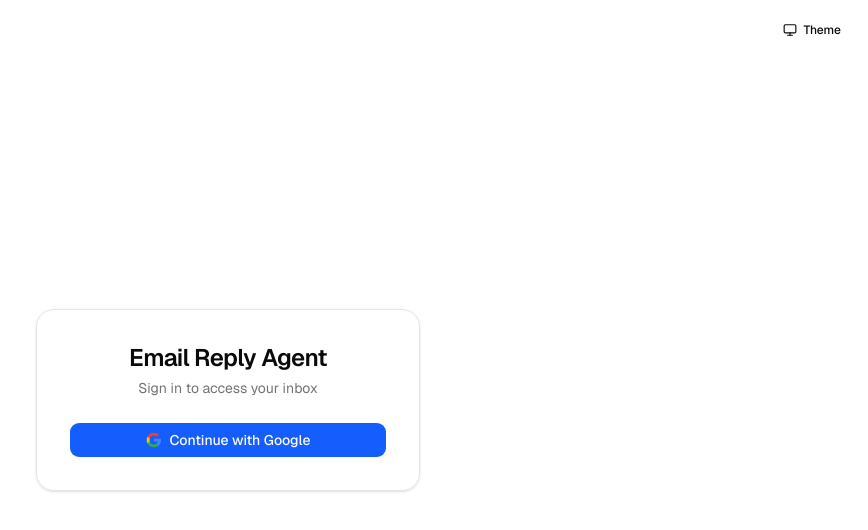
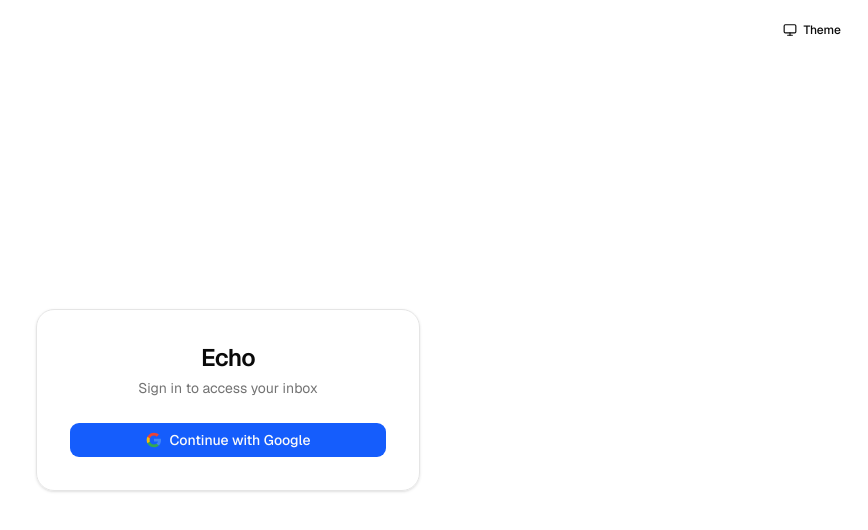
Before and after one commit to romancobblepot/Echo, a Next.js app: page /login in a window 1280 px wide. Shown: the top 530 px of the page, without its empty margins (412-1280 px from the left). Built offline with nearby package versions, Linux system fonts and the light colour scheme.

Commit message:
Rename product to Echo
Updates the user-facing name across the login page, dashboard header,
and page metadata/title. The underlying project/codebase name is
unchanged.

```diff
--- a/src/app/dashboard/page.tsx
+++ b/src/app/dashboard/page.tsx
@@ -13,7 +13,7 @@
   return (
     <main className="min-h-screen bg-background flex flex-col">
       <header className="border-b px-6 py-3 flex items-center justify-between shrink-0">
-        <h1 className="text-lg font-semibold">Email Reply Agent</h1>
+        <h1 className="text-lg font-semibold">Echo</h1>
         <div className="flex items-center gap-3">
           <span className="text-sm text-muted-foreground">{user.email}</span>
           <ThemeToggle />
--- a/src/app/layout.tsx
+++ b/src/app/layout.tsx
@@ -15,8 +15,8 @@
 });
 
 export const metadata: Metadata = {
-  title: "Create Next App",
-  description: "Generated by create next app",
+  title: "Echo",
+  description: "AI-powered Gmail reply assistant grounded in your own knowledge base.",
 };
 
 export default function RootLayout({ children }: LayoutProps<"/">) {
--- a/src/app/login/page.tsx
+++ b/src/app/login/page.tsx
@@ -28,7 +28,7 @@
       </div>
       <div className="w-full max-w-sm flex flex-col items-center gap-6 p-8 rounded-2xl border shadow-sm">
         <div className="text-center space-y-1">
-          <h1 className="text-2xl font-semibold tracking-tight">Email Reply Agent</h1>
+          <h1 className="text-2xl font-semibold tracking-tight">Echo</h1>
           <p className="text-sm text-muted-foreground">Sign in to access your inbox</p>
         </div>
 
```
